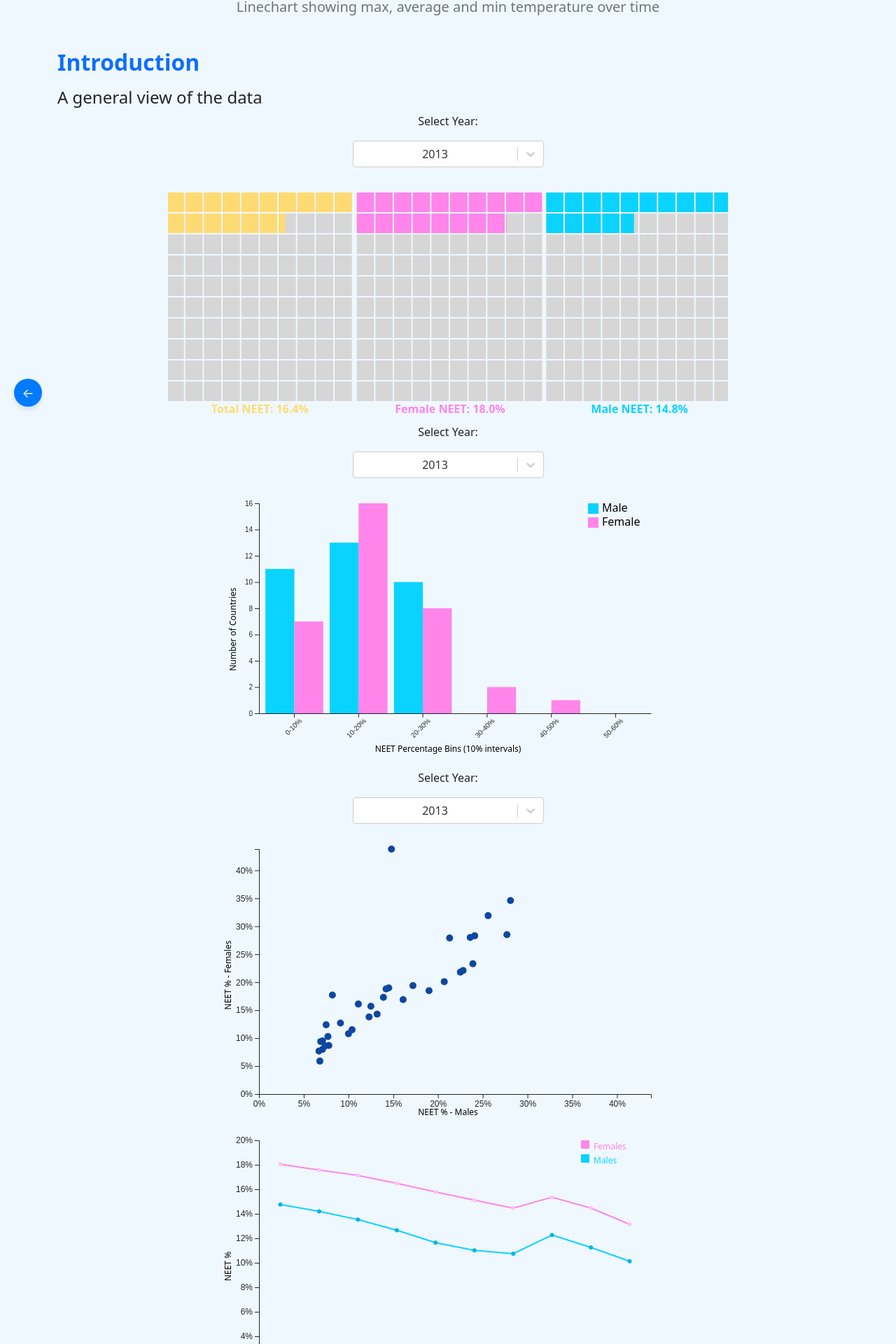
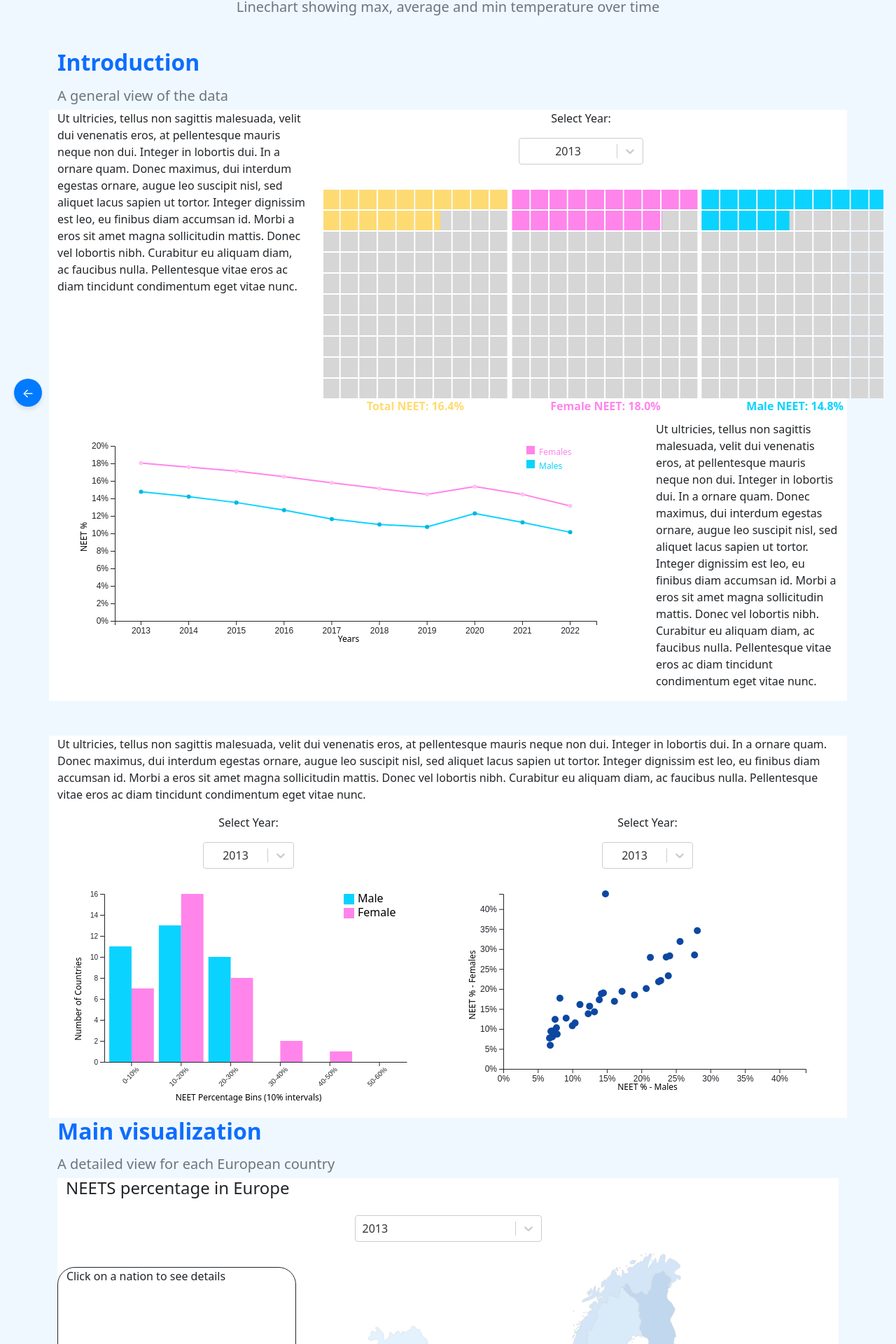
Before and after one commit to Sasmukni/GoodSoupDataVis, a React (Create React App) app: page /#/project/NEET in a window 1280 px wide. Shown: the part 199-2119 px from the top of the page at 70% size. Built offline with nearby package versions, Linux system fonts and the light colour scheme.

Commit message:
Neet page setted

```diff
--- a/src/project/routes/subsidiaryPage.js
+++ b/src/project/routes/subsidiaryPage.js
@@ -41,30 +41,68 @@ function SubsidiaryPage() {
             <h2 className="h5 text-secondary mt-3">Linechart showing max, average and min temperature over time</h2>
         </header>
         <div className="container my-3">
-            <h2 className="text-primary fw-bold mb-3">Introduction</h2>
-            <h4>A general view of the data</h4>
-            <div className='row'>
-                <div className='col-12'>
+            <h2 className="h2 fw-bold text-primary mb-3">Introduction</h2>
+            <h3 className="h5 text-secondary mt-3">A general view of the data</h3>
+            <div className='row white'>
+                <div className='col-4'>
+                <p>Ut ultricies, tellus non sagittis malesuada, velit dui venenatis eros, at pellentesque mauris neque non dui.
+                        Integer in lobortis dui. In a ornare quam. Donec maximus, dui interdum egestas ornare, augue leo suscipit nisl,
+                        sed aliquet lacus sapien ut tortor. Integer dignissim est leo, eu finibus diam accumsan id. Morbi a eros sit
+                        amet magna sollicitudin mattis. Donec vel lobortis nibh. Curabitur eu aliquam diam, ac faucibus nulla.
+                        Pellentesque vitae eros ac diam tincidunt condimentum eget vitae nunc.</p>
+                </div>
+                <div className='col-8'>
                     <WaffleChart colors={colorsType}/>
                 </div>
-                <div className='col-12'>
-                    <Histogram colors={colorsType}/>
+            </div>
+
+            <div className='row white'>
+                <div className='col-9'>
+                    <DualLineChart width={window.innerWidth - 0.4 * window.innerWidth} height={window.innerHeight* 1.5/4} colors={colorsType}/>
                 </div>
-                <div className='col-12'>
-                    <ScatterPlot colors={colorsType}/>
-                </div>
-                <div className='col-12'>
-                    <DualLineChart colors={colorsType}/>
-                </div>
-                <div className='col-12'>
-                    <MultipleStackedBarchart colors={colorsType}/>
+                <div className='col-3'>
+                    <p>Ut ultricies, tellus non sagittis malesuada, velit dui venenatis eros, at pellentesque mauris neque non dui.
+                        Integer in lobortis dui. In a ornare quam. Donec maximus, dui interdum egestas ornare, augue leo suscipit nisl,
+                        sed aliquet lacus sapien ut tortor. Integer dignissim est leo, eu finibus diam accumsan id. Morbi a eros sit
+                        amet magna sollicitudin mattis. Donec vel lobortis nibh. Curabitur eu aliquam diam, ac faucibus nulla.
+                        Pellentesque vitae eros ac diam tincidunt condimentum eget vitae nunc.</p>
                 </div>
             </div>
-            <h2 className="text-primary fw-bold mb-3">Main visualization</h2>
-            <h4>A detailed view for each European country</h4>
+            <div className='barrier'></div>
+            <div className='row white'>
+                <div className='col-12'>
+                    <p>Ut ultricies, tellus non sagittis malesuada, velit dui venenatis eros, at pellentesque mauris neque non dui.
+                        Integer in lobortis dui. In a ornare quam. Donec maximus, dui interdum egestas ornare, augue leo suscipit nisl,
+                        sed aliquet lacus sapien ut tortor. Integer dignissim est leo, eu finibus diam accumsan id. Morbi a eros sit
+                        amet magna sollicitudin mattis. Donec vel lobortis nibh. Curabitur eu aliquam diam, ac faucibus nulla.
+                        Pellentesque vitae eros ac diam tincidunt condimentum eget vitae nunc.</p>
+                </div>
+                <div className='col-6'>
+                    <Histogram width={window.innerWidth - 0.6 * window.innerWidth} height={window.innerHeight* 1.7/4} colors={colorsType}/>
+                </div>
+                <div className='col-6'>
+                    <ScatterPlot width={window.innerWidth - 0.6 * window.innerWidth} height={window.innerHeight* 1.5/4} colors={colorsType}/>
+                </div>
+            </div>
+
+            <h2 className="h2 fw-bold text-primary mb-3">Main visualization</h2>
+            <h3 className="h5 text-secondary mt-3">A detailed view for each European country</h3>
             <div className='row'>
                 <div className='col-12'>
                     <ChoroplethMapNEET width={window.innerWidth - 0.2 * window.innerWidth} height={window.innerHeight* 3/4} colors={colorsType}/>
+                </div>
+            </div>
+            <div className='barrier'></div>
+            <div className='row white'>
+                <div className='col-4'>
+                    <p>Ut ultricies, tellus non sagittis malesuada, velit dui venenatis eros, at pellentesque mauris neque non dui.
+                        Integer in lobortis dui. In a ornare quam. Donec maximus, dui interdum egestas ornare, augue leo suscipit nisl,
+                        sed aliquet lacus sapien ut tortor. Integer dignissim est leo, eu finibus diam accumsan id. Morbi a eros sit
+                        amet magna sollicitudin mattis. Donec vel lobortis nibh. Curabitur eu aliquam diam, ac faucibus nulla.
+                        Pellentesque vitae eros ac diam tincidunt condimentum eget vitae nunc.</p>
+                </div>
+                <div className='col-8'>
+                    <MultipleStackedBarchart width={window.innerWidth - 0.4 * window.innerWidth} height={window.innerHeight* 3/4} colors={colorsType}/>
                 </div>
             </div>
         </div>
--- a/src/project/visualizations/ChoroplethMapNEET.js
+++ b/src/project/visualizations/ChoroplethMapNEET.js
@@ -70,7 +70,7 @@ export default function ChoroplethMapNEET({
     })
   const yearOptions = [...new Set(numData.map((d)=> d.year))].map((d)=> ({label:""+d, value:d}))//
   return (
-     <div className='container-fluid'>
+     <div className='container-fluid white'>
           <h4 className='mb-4'>NEETS percentage in Europe</h4>
           <div className='container my-3 filters-bar d-flex justify-content-center gap-3'>
             <Select
```
